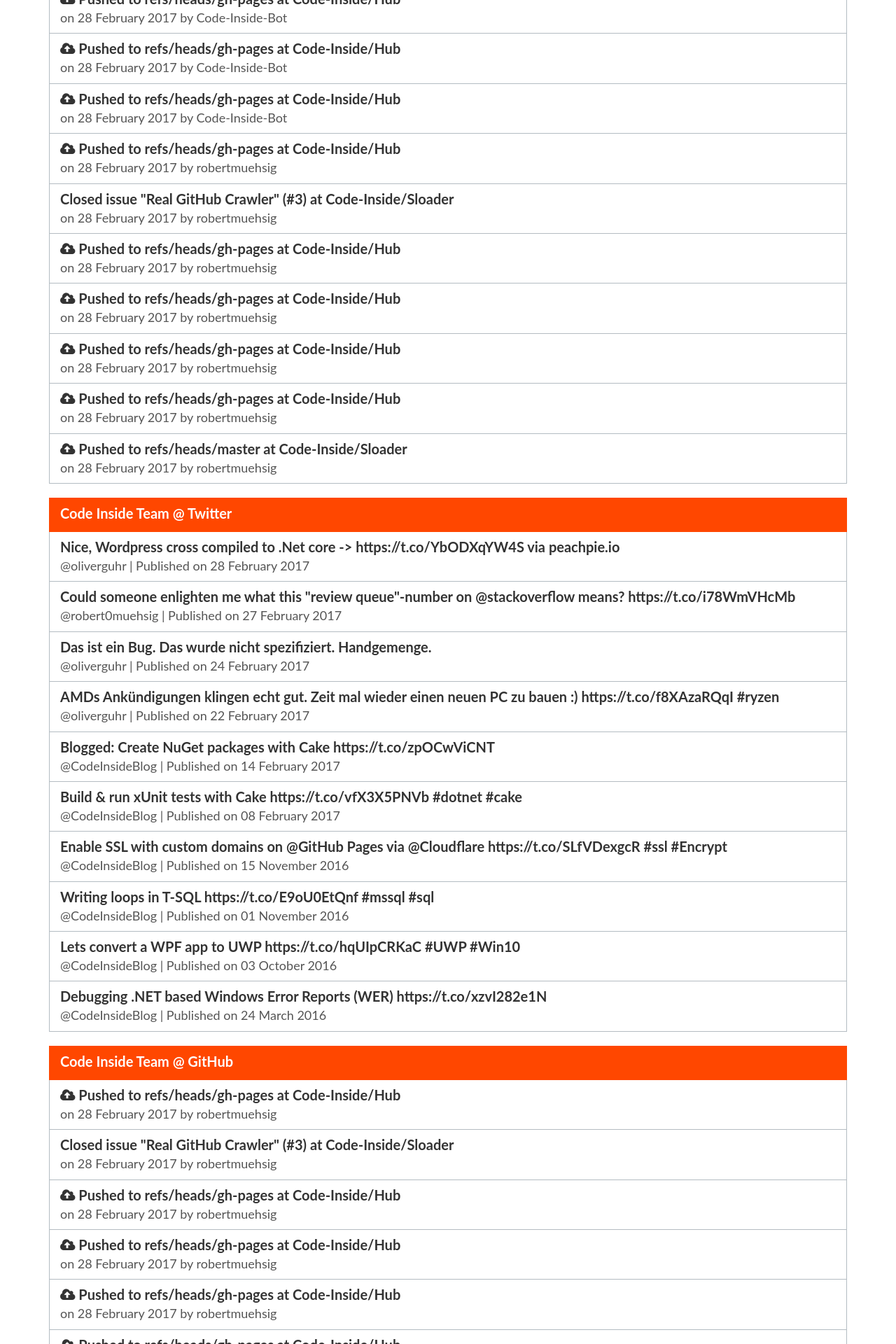
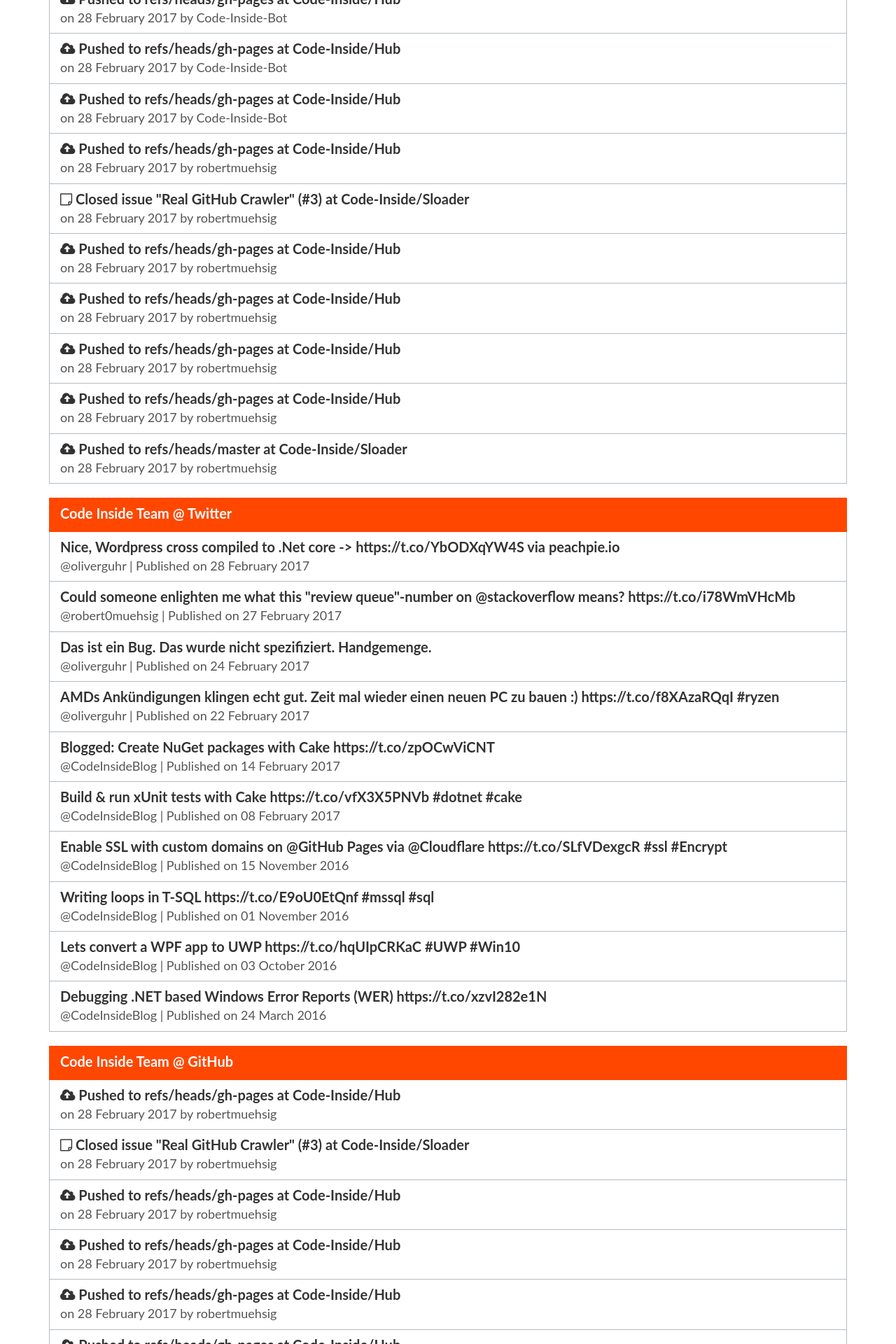
Before and after one commit to Code-Inside/Hub, a Jekyll site: the page built from index.md, in a window 1280 px wide. Shown: the part 764-2684 px from the top of the page at 70% size. Built offline with Jekyll 4.4.1, drawn with Linux system fonts in a browser that asks for light colours; nearby versions of some CDN libraries.

Commit message:
Update index.md

```diff
--- a/index.md
+++ b/index.md
@@ -49,8 +49,12 @@ layout: page
 					{% if eventItem.Type == "WatchEvent" %}
 						<i class="fa fa-eye" aria-hidden="true"></i>
 					{% endif %}
-
-
+					{% if eventItem.Type == "IssuesEvent" %}
+						<i class="fa fa-sticky-note-o" aria-hidden="true"></i>
+					{% endif %}
+					{% if eventItem.Type == "IssueCommentEvent" %}
+						<i class="fa fa-commenting" aria-hidden="true"></i>
+					{% endif %}
 
 					{{ eventItem.RelatedDescription }}
 
@@ -99,6 +103,12 @@ layout: page
 					{% endif %}
 					{% if eventItem.Type == "WatchEvent" %}
 						<i class="fa fa-eye" aria-hidden="true"></i>
+					{% endif %}
+					{% if eventItem.Type == "IssuesEvent" %}
+						<i class="fa fa-sticky-note-o" aria-hidden="true"></i>
+					{% endif %}
+					{% if eventItem.Type == "IssueCommentEvent" %}
+						<i class="fa fa-commenting" aria-hidden="true"></i>
 					{% endif %}
 
 					{{ eventItem.RelatedDescription }}
```
